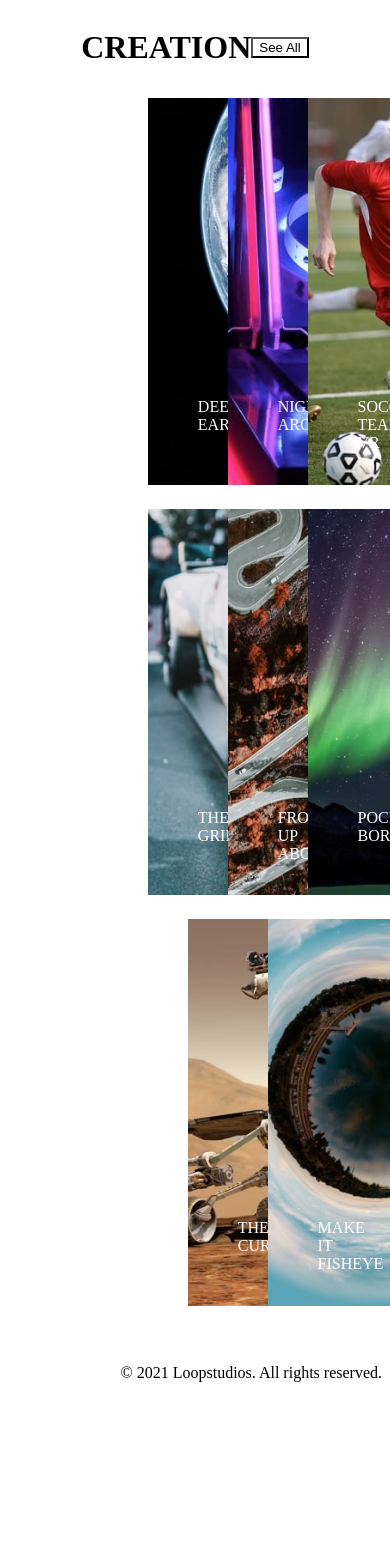
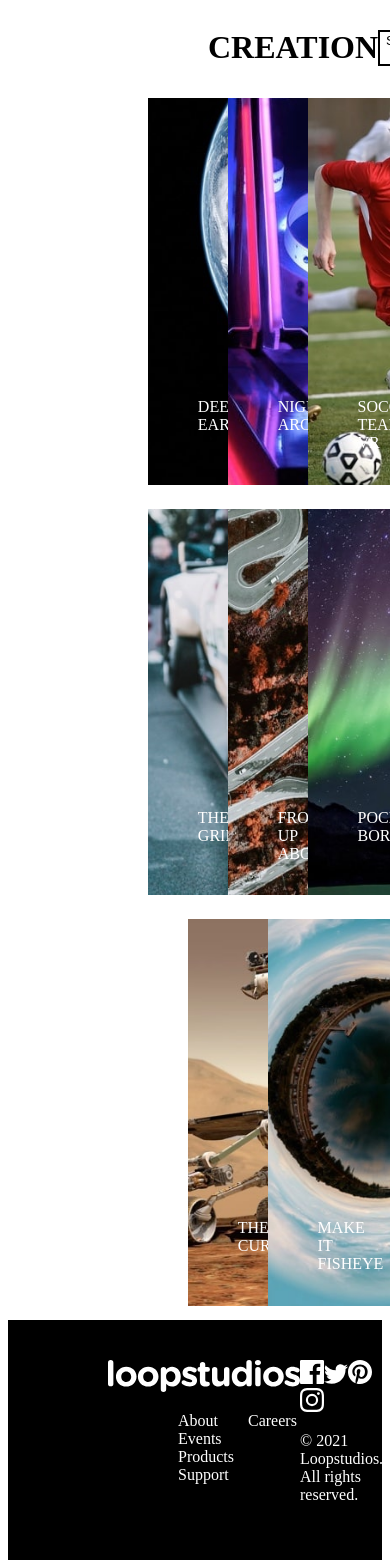
Before and after one commit to NerdsCube/loopstudios, a React (Create React App) app: page / in a window 390 px wide. Shown: the part 946-2514 px from the top of the page. Before the commit the page ends 2344 px from the top, so only its background shows below. Built offline with nearby package versions, Linux system fonts and the light colour scheme.

Commit message:
make footer and more responsive

```diff
--- a/src/components/Footer.js
+++ b/src/components/Footer.js
@@ -9,6 +9,16 @@ import logo from '../images/logo.svg'
 function Footer() {
     return (
         <footer style={{backgroundColor: 'black'}}>
+            <div className="nav">
+                <div><img src={logo} /></div>
+                <ul>
+                    <li className="foot-item"><a href="#" className="foot-anchor">About</a></li>
+                    <li className="foot-item"><a href="#" className="foot-anchor">Careers</a></li>
+                    <li className="foot-item"><a href="#" className="foot-anchor">Events</a></li>
+                    <li className="foot-item"><a href="#" className="foot-anchor">Products</a></li>
+                    <li className="foot-item"><a href="#" className="foot-anchor">Support</a></li>
+                </ul>
+            </div>
             <div className="social">
                 <div>
                     <img src={facebook} />
--- a/src/style.css
+++ b/src/style.css
@@ -62,14 +62,17 @@ fieldset{
 .create{
     display: flex;
     flex-direction: row;
-    justify-content: center;
+    justify-content: space-between;
     margin-top: 30px;
     align-items: center;
+    margin-left: 200px;
+    margin-right: 250px;
 }
 button{
     background-color: transparent;
     width: fit-content;
     height: fit-content;
+    border: #000000 solid 2px;
 }
 
 .creations{
@@ -97,12 +100,28 @@ label{
 }
 
 footer{
-    background: #000;
+    background: #000000;
+    padding-left: 100px;
+    padding-right: 100px;
+    padding-top: 40px;
+    padding-bottom: 40px;
+    display: flex;
+    flex-direction: row;
+    justify-content: space-between;
+}
+.nav {
+    display: flex;
+    flex-direction: column;
+    justify-content: flex-start;
+    align-items: flex-start;
 }
 .social{
     float: right;
+    color: #fff;
     display: flex;
     flex-direction: column;
+    justify-content: right;
+    align-items: flex-end;
 }
 
 /* @media screen and (min-width: 700px) {
```
